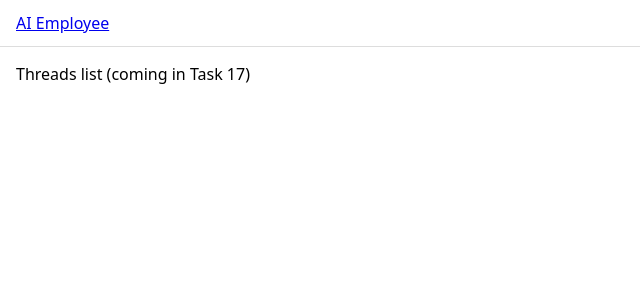
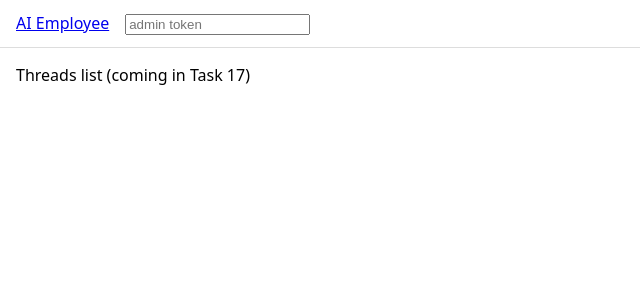
Before and after one commit to zero7room/my-space, a React (Vite) app in the folder apps/web/: page / in a window 1280 px wide. Shown: the top 300 px of the page, without its empty margins (0-640 px from the left). Built offline with nearby package versions, Linux system fonts and the light colour scheme.

Commit message:
feat(web): AppContext provider + admin token input

```diff
--- /dev/null
+++ b/apps/web/src/app-context.tsx
@@ -0,0 +1,35 @@
+import { createContext, useContext, useMemo, useState } from "react";
+import type { ReactNode } from "react";
+import { type ApiClient, createApiClient } from "./api/client.js";
+
+type AppCtx = {
+  client: ApiClient;
+  adminToken: string;
+  setAdminToken(t: string): void;
+  baseUrl: string;
+};
+
+const Ctx = createContext<AppCtx | null>(null);
+
+export function AppContextProvider({ children }: { children: ReactNode }) {
+  const [adminToken, setAdminTokenState] = useState<string>(() =>
+    typeof localStorage !== "undefined" ? (localStorage.getItem("adminToken") ?? "") : "",
+  );
+  const baseUrl = "";
+  const client = useMemo(() => createApiClient({ baseUrl, adminToken }), [adminToken]);
+  function setAdminToken(t: string) {
+    setAdminTokenState(t);
+    if (typeof localStorage !== "undefined") {
+      localStorage.setItem("adminToken", t);
+    }
+  }
+  return (
+    <Ctx.Provider value={{ client, adminToken, setAdminToken, baseUrl }}>{children}</Ctx.Provider>
+  );
+}
+
+export function useAppContext(): AppCtx {
+  const ctx = useContext(Ctx);
+  if (!ctx) throw new Error("useAppContext outside provider");
+  return ctx;
+}
--- a/apps/web/src/app.tsx
+++ b/apps/web/src/app.tsx
@@ -1,10 +1,14 @@
 import { Link, Route, Routes } from "react-router-dom";
+import { AppContextProvider } from "./app-context.js";
+import { TokenInput } from "./components/token-input.js";
 
 export function App() {
   return (
+    <AppContextProvider>
       <div className="app">
         <header className="app-header">
           <Link to="/">AI Employee</Link>
+          <TokenInput />
         </header>
         <main>
           <Routes>
@@ -12,5 +16,6 @@ export function App() {
           </Routes>
         </main>
       </div>
+    </AppContextProvider>
   );
 }
--- /dev/null
+++ b/apps/web/src/components/token-input.tsx
@@ -0,0 +1,13 @@
+import { useAppContext } from "../app-context.js";
+
+export function TokenInput() {
+  const { adminToken, setAdminToken } = useAppContext();
+  return (
+    <input
+      placeholder="admin token"
+      value={adminToken}
+      onChange={(e) => setAdminToken(e.target.value)}
+      style={{ marginLeft: 16 }}
+    />
+  );
+}
```
Lines whose indentation alone changed are shown as unchanged.
